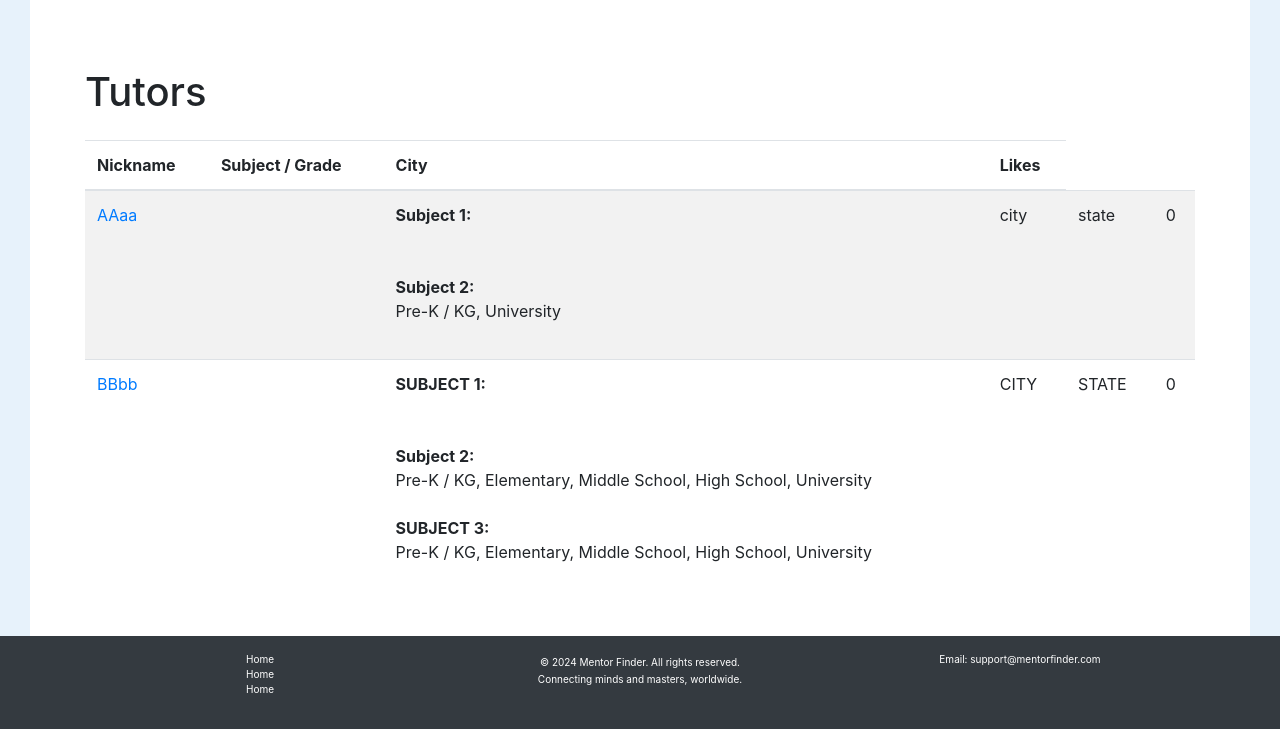
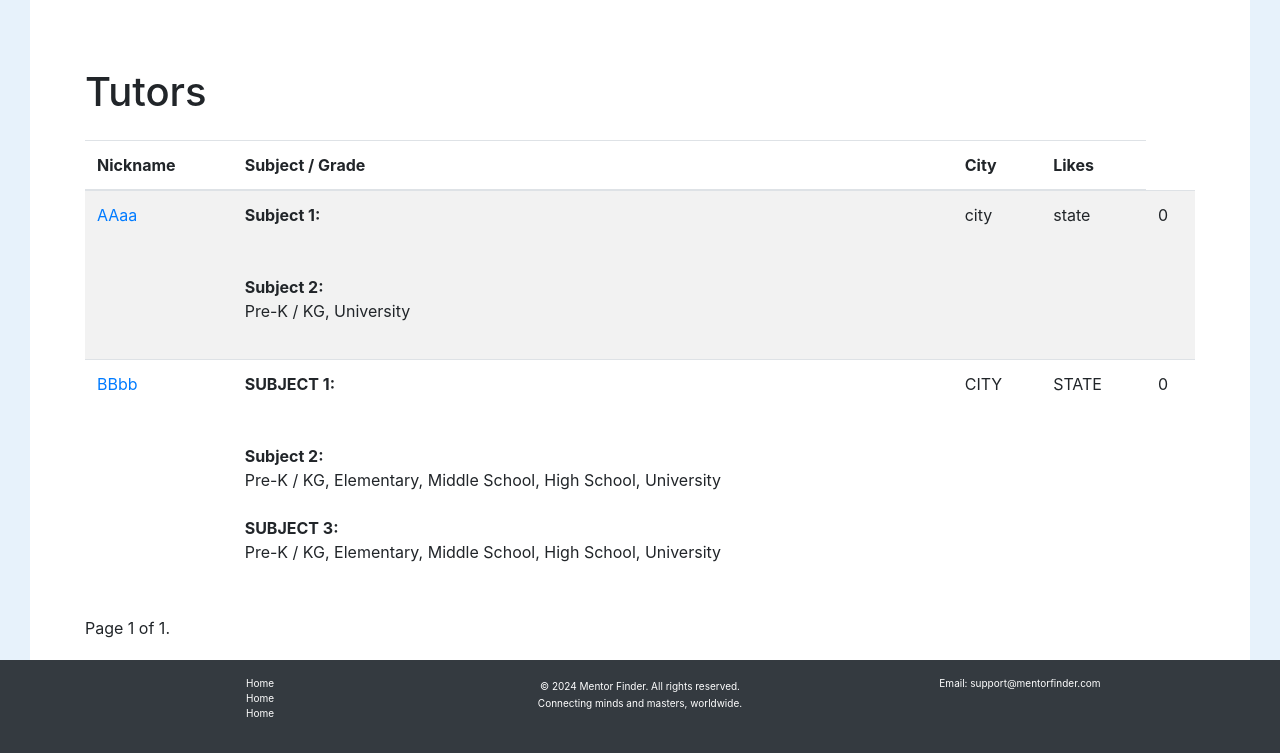
Before and after one commit to TulioPerez/TutorHub, a Django app: page / in a window 1280 px wide. Shown: the part 74-827 px from the top of the page. Before the commit the page ends 803 px from the top, so only its background shows below. Run offline with Django 5.2, Linux system fonts and the light colour scheme; data comes from the database, SQL or seed files in the repository; both versions use the stored data as it was after the commit; some libraries are stand-ins or nearby versions.

Commit message:
stable registration

```diff
--- a/tutorhubproject/tutorhub/templates/tutorhub/index.html
+++ b/tutorhubproject/tutorhub/templates/tutorhub/index.html
@@ -12,10 +12,9 @@
             </tr>
         </thead>
         <tbody>
-            {% for tutor in tutors %}
+            {% for tutor in page_obj %}
             <tr>
                 <td><a href="{% url 'profile' tutor.id %}">{{ tutor.nickname }}</a></td>
-                <td>
                 <td style="max-height: 100px; overflow-y: auto;">
                     {% for subject_grade in tutor.tutor_subject_grades.all %}
                         <strong>{{ subject_grade.subject }}:</strong>
@@ -24,7 +23,7 @@
                         <br><br>
                     {% endfor %}
                 </td>
-                    </td>
+
                 </td>
                 <td>{{ tutor.city|default:"N/A" }}</td>
                 <td>{{ tutor.state|default:"N/A" }}</td>
@@ -36,7 +35,24 @@
             </tr>
             {% endfor %}
         </tbody>
+    </table>
+    <div class="pagination">
+        <span class="step-links">
+            {% if page_obj.has_previous %}
+                <a href="?page=1">&laquo; first</a>
+                <a href="?page={{ page_obj.previous_page_number }}">previous</a>
+            {% endif %}
 
-    </table>
+            <span class="current">
+                Page {{ page_obj.number }} of {{ page_obj.paginator.num_pages }}.
+            </span>
+
+            {% if page_obj.has_next %}
+                <a href="?page={{ page_obj.next_page_number }}">next</a>
+                <a href="?page={{ page_obj.paginator.num_pages }}">last &raquo;</a>
+            {% endif %}
+        </span>
     </div>
+</div>
+
 {% endblock %}
--- a/tutorhubproject/tutorhub/templates/tutorhub/register.html
+++ b/tutorhubproject/tutorhub/templates/tutorhub/register.html
@@ -95,6 +95,7 @@
                             <label><input type="checkbox" name="grade_levels_d" value="9 - 12">9 - 12</label>
                             <label><input type="checkbox" name="grade_levels_e" value="Adults">Adults</label>
                         </div>
+                        <button type="button" class="btn btn-danger remove-row">Remove</button>
                     </div>
                 </div>
                 <button type="button" id="add-subject-row" class="btn btn-secondary">Add Subject</button>
--- a/tutorhubproject/tutorhub/views.py
+++ b/tutorhubproject/tutorhub/views.py
@@ -6,11 +6,16 @@ from django.contrib.auth.decorators import login_required
 from django.urls import reverse
 from .models import User, Message, SubjectGrade, Credential
 from django.db.models import Q
+from django.core.paginator import Paginator
+
 
 
 def index(request):
     tutors = User.objects.filter(is_tutor=True)
-    return render(request, 'tutorhub/index.html', {'tutors': tutors})
+    paginator = Paginator(tutors, 10)  # Show 10 tutors per page
+    page_number = request.GET.get('page')
+    page_obj = paginator.get_page(page_number)
+    return render(request, 'tutorhub/index.html', {'page_obj': page_obj})
 
 
 # authentication
@@ -76,7 +81,7 @@ def register(request):
             # Process subjects and grade levels
             subjects = request.POST.getlist("subjects[]")
             for i, subject in enumerate(subjects):
-                grade_levels = request.POST.getlist(f"grade_levels_{i}[]")
+                grade_levels = request.POST.getlist(f"grade_levels_{i}")
                 SubjectGrade.objects.create(
                     tutor=user,
                     subject=subject,
@@ -87,7 +92,12 @@ def register(request):
             # Process credentials
             credentials = request.FILES.getlist("credentials[]")
             for file in credentials[:7]:  # Max 7 files
+                if file.size > 5 * 1024 * 1024:  # Max 5MB
+                    return render(request, "tutorhub/register.html", {
+                        "message": "One or more files exceed the maximum allowed size of 5MB."
+                    })
                 Credential.objects.create(user=user, file=file)
+
 
         login(request, user)
         return HttpResponseRedirect(reverse("index"))
@@ -104,7 +114,7 @@ def profile(request, user_id=None):
         user_id = request.user.id
 
     profile_user = get_object_or_404(User, id=user_id)
-    tutor_profile = getattr(profile_user, 'tutor_profile', None)
+    tutor_profile = profile_user if profile_user.is_tutor else None
 
     return render(request, 'tutorhub/profile.html', {
         'profile': profile_user,
@@ -159,12 +169,14 @@ def edit_tutor_details(request):
 @login_required
 def search_tutors(request):
     query = request.GET.get('q', '')
-    results = Tutor.objects.filter(
-        Q(user__nickname__icontains=query) |
-        Q(subject_grades__subject__icontains=query) |
-        Q(subject_grades__grade_level__icontains=query) |
-        Q(user__city__icontains=query)
+    results = User.objects.filter(
+        Q(nickname__icontains=query) |
+        Q(tutor_subject_grades__subject__icontains=query) |
+        Q(city__icontains=query),
+        is_tutor=True,
     ).distinct()
+
+
     return render(request, 'tutorhub/tutors.html', {'results': results})
 
 
```
Also changed, not shown: tutorhubproject/tutorhub/admin.py (+45 -2 lines), tutorhubproject/db.sqlite3. Lines whose indentation alone changed are shown as unchanged.
